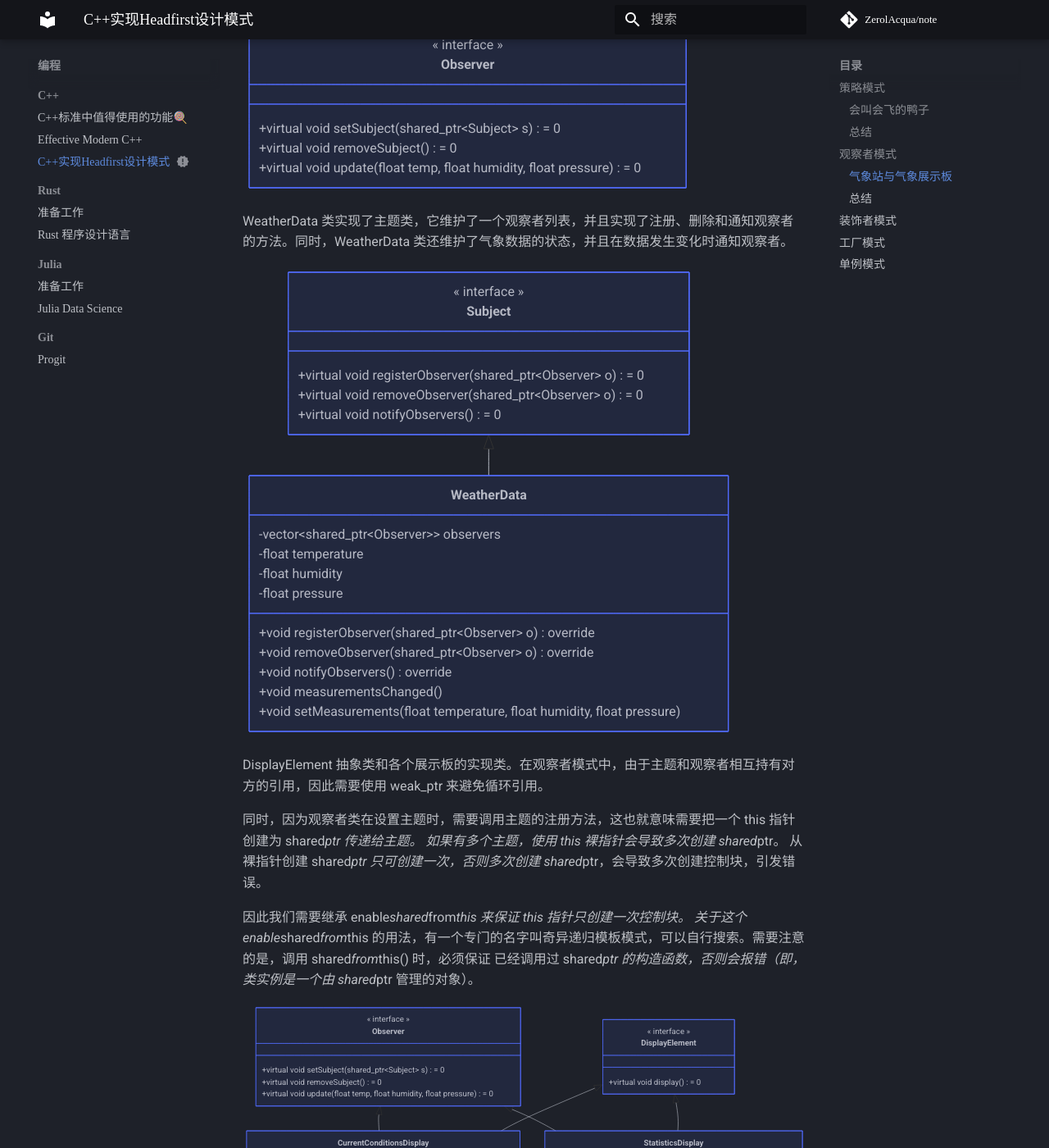
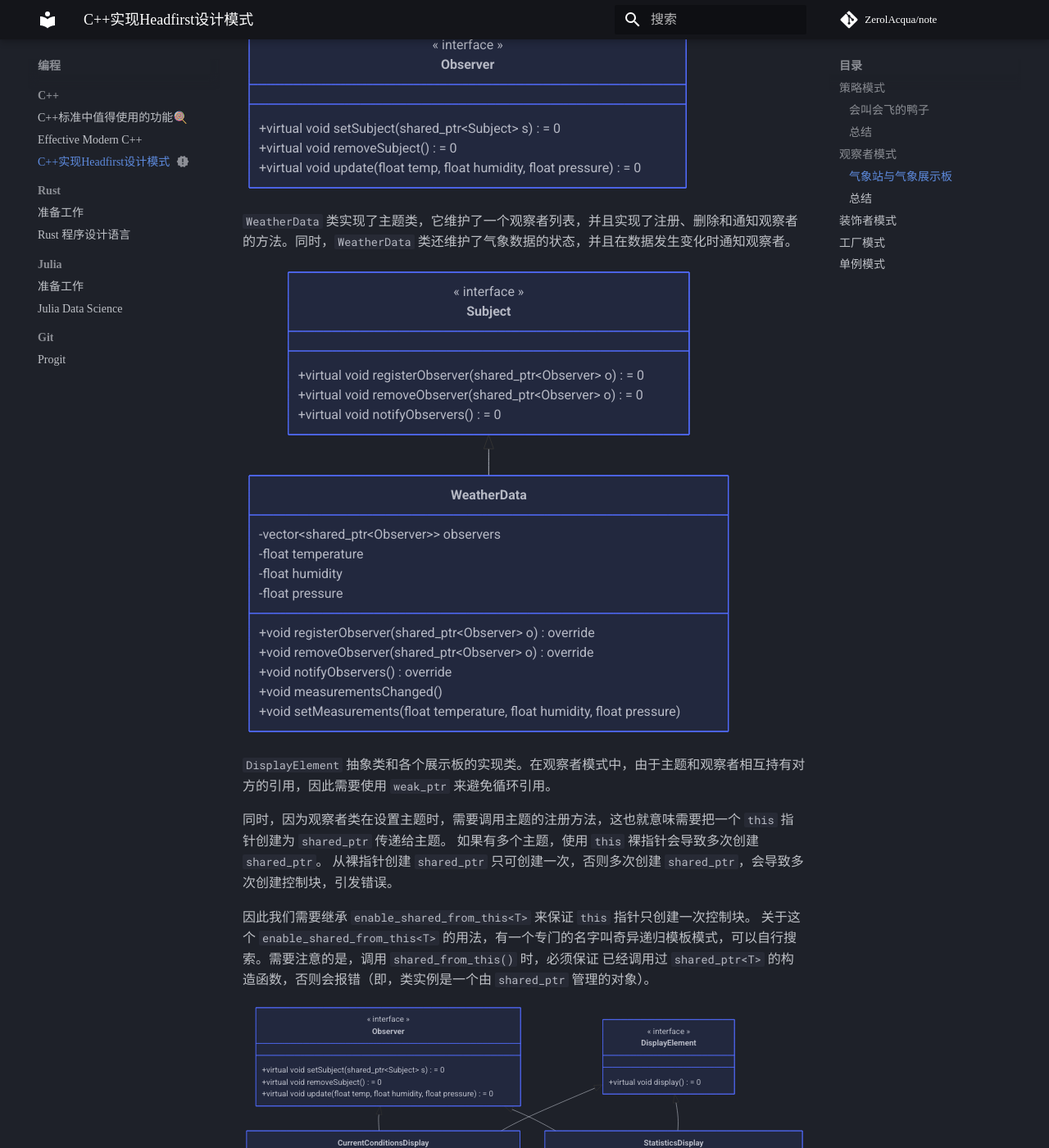
Before and after one commit to ZerolAcqua/note, an MkDocs documentation site: the page built from docs/programming/cpp/head-first-design-pattern.md, in a window 1280 px wide and 1400 px high, scrolled down 3665 px. Shown: the whole window at 82% size. Built offline with MkDocs 1.6.1 and Material for MkDocs 9.7.7, drawn with Linux system fonts in a browser that asks for light colours; some web fonts are replaced; a script that is not in the unit is left out; comment, search, counter and statistics services are not loaded; some of the changed text lies outside the part shown.

Commit message:
fix: incorrect font style

````diff
--- a/docs/programming/cpp/head-first-design-pattern.md
+++ b/docs/programming/cpp/head-first-design-pattern.md
@@ -224,8 +224,8 @@ classDiagram
 我们可以使用观察者模式来解决这个问题。观察者模式定义了对象之间的一对多依赖，这样一来，当一个对象改变状态时，它的所有依赖者都会收到通知并自动更新。
 并且，观察者可以自由地订阅或取消订阅。
 
-首先是 Subject 和 Observer 的接口。这里我们采用的是主题“推”数据的方式，即主题将数据推送给观察者。
-关于“推”和“拉”的区别在于，如果使用“拉”数据的方式，观察者需要主动去获取数据，可以有选择地使用 getter 方法获取数据；而使用“推”数据的方式，主题会主动将数据推送给观察者，推送的数据是主题的全部数据，而不是观察者需要的特定部分数据。一般来说，“推”的方式更为“正确”
+首先是 `Subject` 和 `Observer` 的接口。这里我们采用的是主题“推”数据的方式，即主题将数据推送给观察者。
+关于“推”和“拉”的区别在于，如果使用“拉”数据的方式，观察者需要主动去获取数据，可以有选择地使用 `getter` 方法获取数据；而使用“推”数据的方式，主题会主动将数据推送给观察者，推送的数据是主题的全部数据，而不是观察者需要的特定部分数据。一般来说，“推”的方式更为“正确”
 
 需要注意的是，由于观察者定义需要有主题的定义，主题定义也需要观察者的定义，在定义两个类时，需要使用前向声明，否则会出现编译错误。
 
@@ -246,7 +246,7 @@ classDiagram
     Subject "1"-->"1..*" Observer : notifies
 ```
 
-WeatherData 类实现了主题类，它维护了一个观察者列表，并且实现了注册、删除和通知观察者的方法。同时，WeatherData 类还维护了气象数据的状态，并且在数据发生变化时通知观察者。
+`WeatherData` 类实现了主题类，它维护了一个观察者列表，并且实现了注册、删除和通知观察者的方法。同时，`WeatherData` 类还维护了气象数据的状态，并且在数据发生变化时通知观察者。
 
 ```mermaid
 classDiagram
@@ -275,14 +275,14 @@ classDiagram
 
 ```
 
-DisplayElement 抽象类和各个展示板的实现类。在观察者模式中，由于主题和观察者相互持有对方的引用，因此需要使用 weak_ptr 来避免循环引用。
+`DisplayElement` 抽象类和各个展示板的实现类。在观察者模式中，由于主题和观察者相互持有对方的引用，因此需要使用 `weak_ptr` 来避免循环引用。
 
-同时，因为观察者类在设置主题时，需要调用主题的注册方法，这也就意味需要把一个 this 指针创建为 shared_ptr 传递给主题。
-如果有多个主题，使用 this 裸指针会导致多次创建 shared_ptr。
-从裸指针创建 shared_ptr 只可创建一次，否则多次创建 shared_ptr，会导致多次创建控制块，引发错误。
+同时，因为观察者类在设置主题时，需要调用主题的注册方法，这也就意味需要把一个 `this` 指针创建为 `shared_ptr` 传递给主题。
+如果有多个主题，使用 `this` 裸指针会导致多次创建 `shared_ptr`。
+从裸指针创建 `shared_ptr` 只可创建一次，否则多次创建 `shared_ptr`，会导致多次创建控制块，引发错误。
 
-因此我们需要继承 enable_shared_from_this<T> 来保证 this 指针只创建一次控制块。
-关于这个 enable_shared_from_this<T> 的用法，有一个专门的名字叫奇异递归模板模式，可以自行搜索。需要注意的是，调用 shared_from_this() 时，必须保证 已经调用过 shared_ptr<T> 的构造函数，否则会报错（即，类实例是一个由 shared_ptr 管理的对象）。
+因此我们需要继承 `enable_shared_from_this<T>` 来保证 `this` 指针只创建一次控制块。
+关于这个 `enable_shared_from_this<T>` 的用法，有一个专门的名字叫奇异递归模板模式，可以自行搜索。需要注意的是，调用 `shared_from_this()` 时，必须保证 已经调用过 `shared_ptr<T>` 的构造函数，否则会报错（即，类实例是一个由 `shared_ptr` 管理的对象）。
 
 ```mermaid
 classDiagram
````
